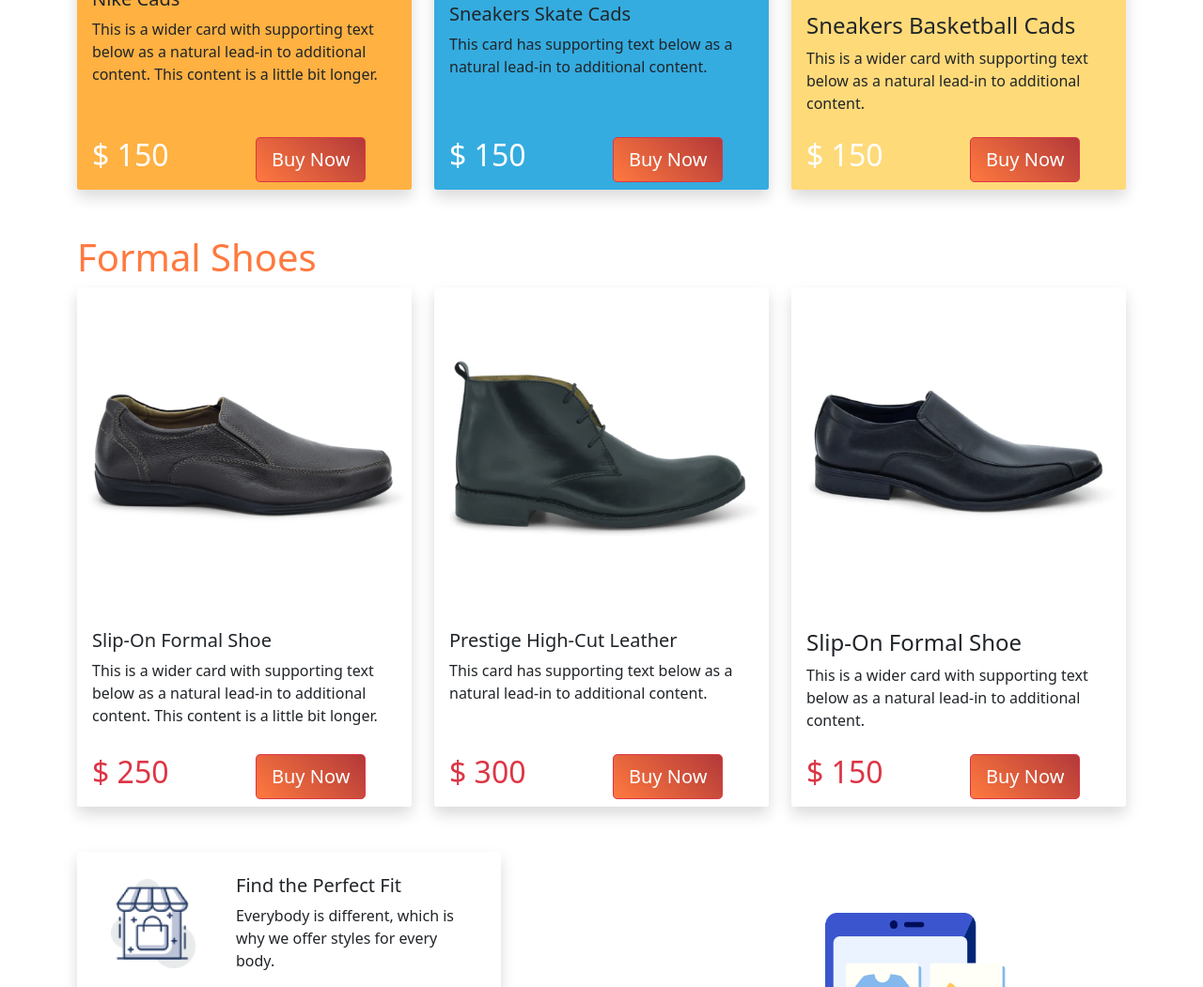
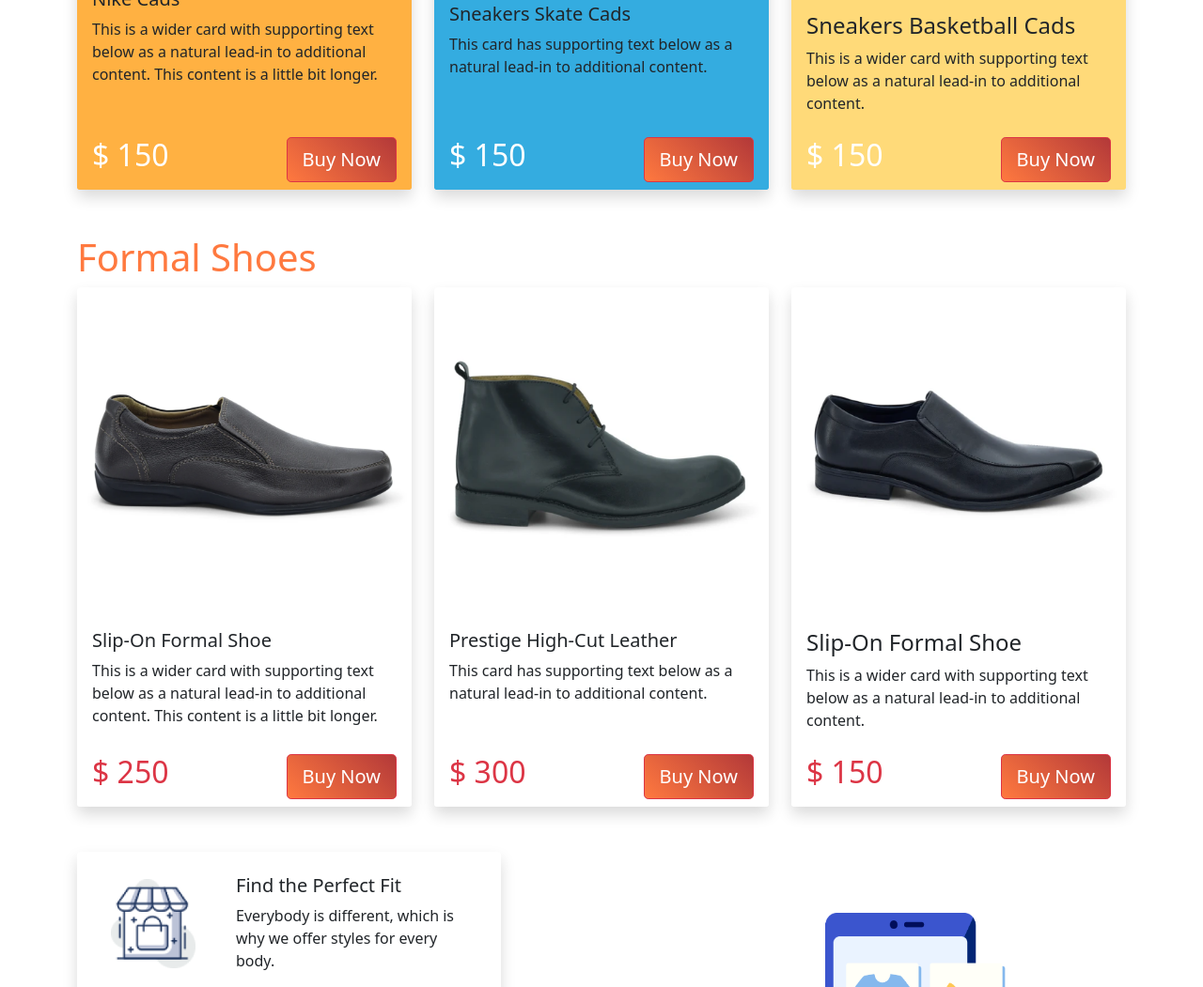
Before and after one commit to jbabu97/assignment-2-landing-page, a plain HTML site: page index.html in a window 1280 px wide. Shown: the part 1089-2140 px from the top of the page at 94% size. Drawn offline with nearby package versions, Linux system fonts and the light colour scheme.

Commit message:
complete upload

```diff
--- a/index.html
+++ b/index.html
@@ -73,7 +73,7 @@
                         <div class="col">
                           <h2 class="text-white">$ 150</h2>
                         </div>
-                        <div class="col">
+                        <div class="col d-flex justify-content-end">
                           <button class="btn btn-danger btn-lg">Buy Now</button>
                         </div>
                       </div>
@@ -92,7 +92,7 @@
                         <div class="col">
                           <h2 class="text-white">$ 150</h2>
                         </div>
-                        <div class="col">
+                        <div class="col d-flex justify-content-end">
                           <button class="btn btn-danger btn-lg">Buy Now</button>
                         </div>
                       </div>
@@ -111,7 +111,7 @@
                         <div class="col">
                           <h2 class="text-white">$ 150</h2>
                         </div>
-                        <div class="col">
+                        <div class="col d-flex justify-content-end">
                           <button class="btn btn-danger btn-lg">Buy Now</button>
                         </div>
                       </div>
@@ -138,7 +138,7 @@
                         <div class="col">
                           <h2 class="text-danger">$ 250</h2>
                         </div>
-                        <div class="col">
+                        <div class="col d-flex justify-content-end">
                           <button class="btn btn-danger btn-lg">Buy Now</button>
                         </div>
                       </div>
@@ -157,7 +157,7 @@
                         <div class="col">
                           <h2 class="text-danger">$ 300</h2>
                         </div>
-                        <div class="col">
+                        <div class="col d-flex justify-content-end">
                           <button class="btn btn-danger btn-lg">Buy Now</button>
                         </div>
                       </div>
@@ -176,7 +176,7 @@
                         <div class="col">
                           <h2 class="text-danger">$ 150</h2>
                         </div>
-                        <div class="col">
+                        <div class="col d-flex justify-content-end">
                           <button class="btn btn-danger btn-lg">Buy Now</button>
                         </div>
                       </div>
```
